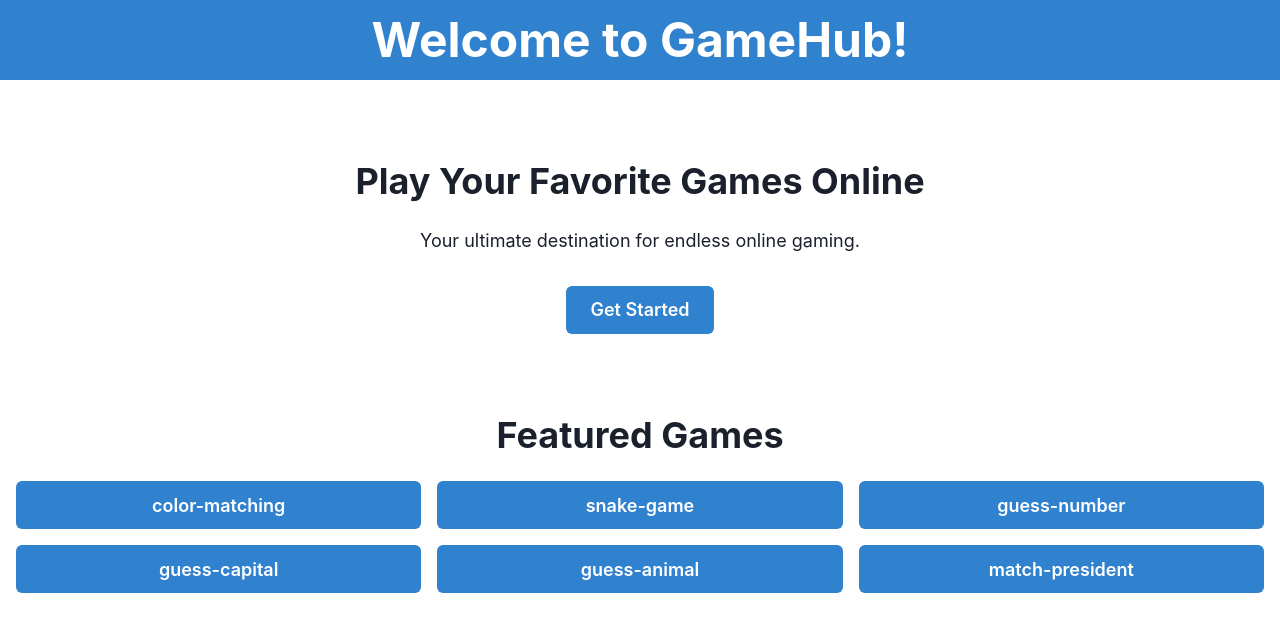
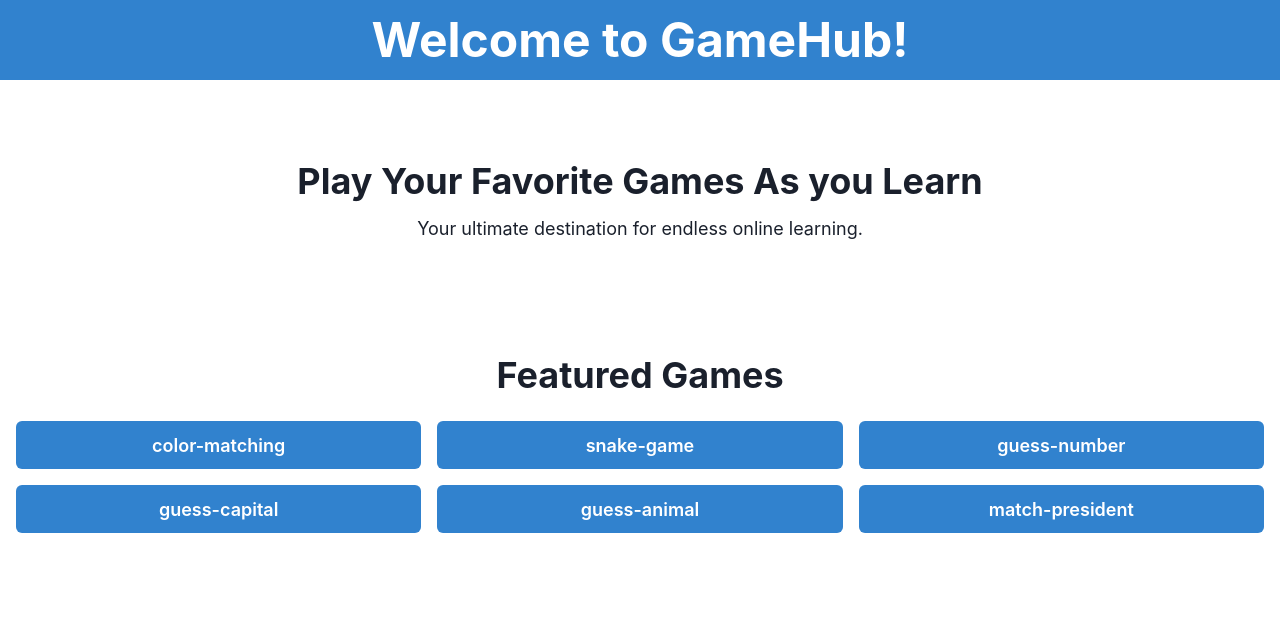
Before and after one commit to clinton-mwachia/react-games, a React (Vite) app: page / in a window 1280 px wide. Shown: the top 632 px of the page. Built offline with nearby package versions, Linux system fonts and the light colour scheme.

Commit message:
update home page welcome description

```diff
--- a/src/views/home/Home.jsx
+++ b/src/views/home/Home.jsx
@@ -24,15 +24,12 @@ const Home = () => {
       </Box>
       {/* Hero Section */}
       <Container maxW="container.xl" py={20}>
-        <Heading as="h2" size="xl" mb={6}>
-          Play Your Favorite Games Online
+        <Heading as="h2" size="xl" mb={3}>
+          Play Your Favorite Games As you Learn
         </Heading>
         <Text fontSize="lg" mb={8}>
-          Your ultimate destination for endless online gaming.
+          Your ultimate destination for endless online learning.
         </Text>
-        <Button colorScheme="blue" size="lg">
-          Get Started
-        </Button>
       </Container>
       {/* Featured Games Section */}
       <Container maxW="container.xl" pb={20}>
```
